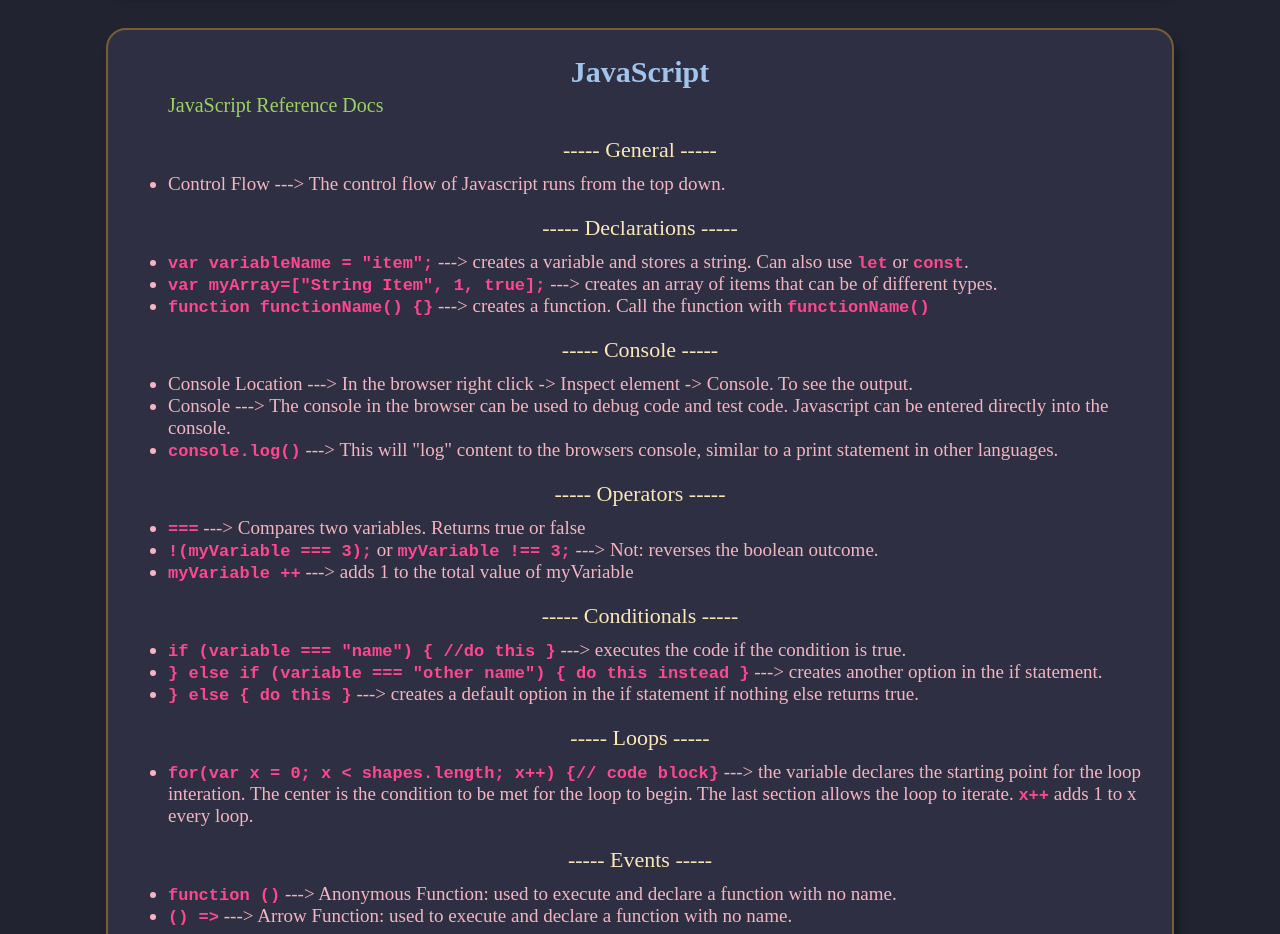
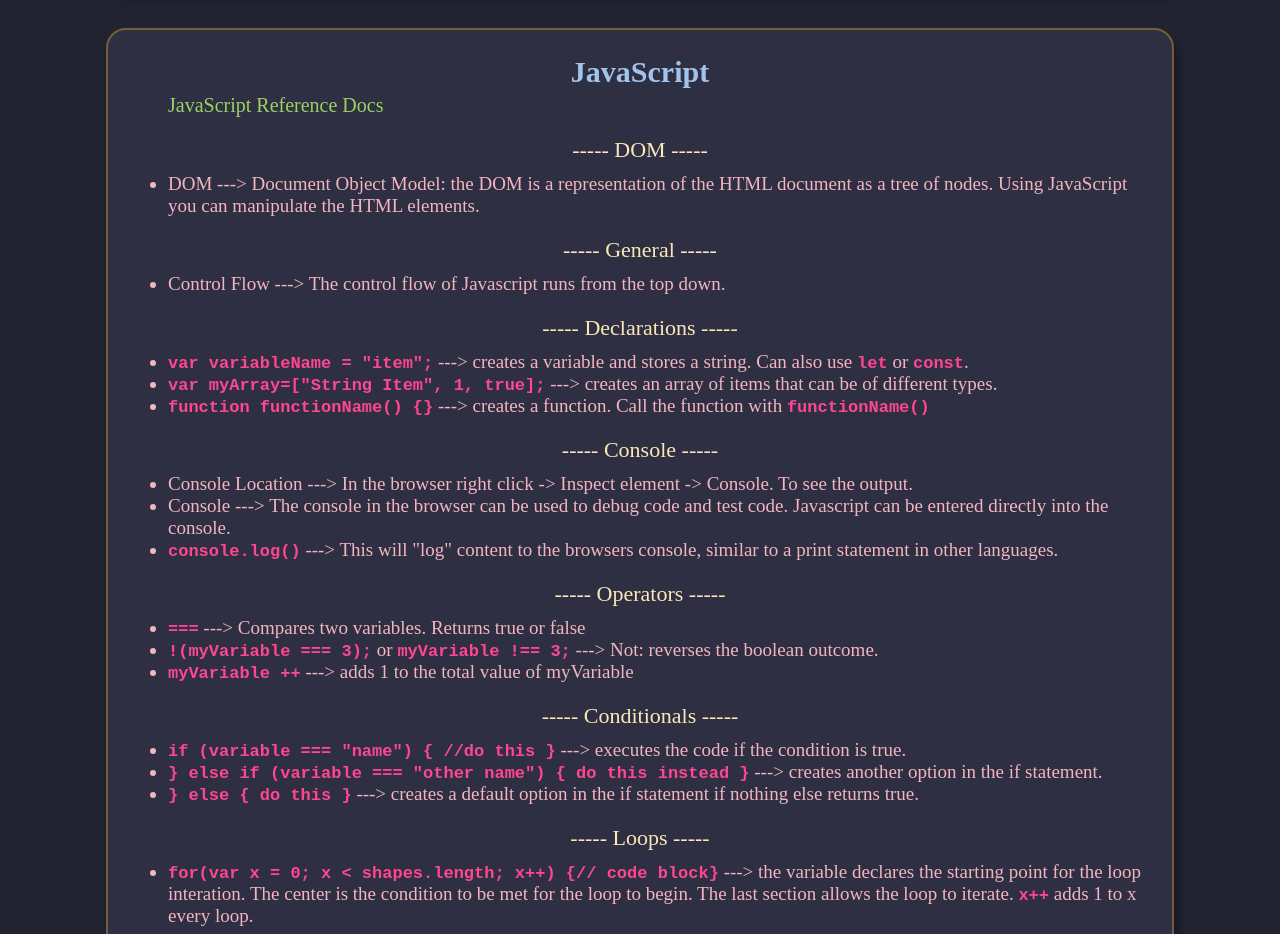
Before and after one commit to Korrin-F/prework-study-guide, a plain HTML site: page index.html in a window 1280 px wide. Shown: the part 4900-5834 px from the top of the page. Drawn offline with Linux system fonts and the light colour scheme.

Commit message:
added DOM to Javascript section. Cleaned up the notes

```diff
--- a/index.html
+++ b/index.html
@@ -211,34 +211,47 @@
 
         </ul>
       </section>
-
+      <!-- ----------------- -->
+      <!-- JAVASCRIPT NOTES -->
+      <!-- ----------------- -->
       <section class="card" id="javascript-section">
         <h2>JavaScript</h2>
         <ul>
           <a href="https://developer.mozilla.org/en-US/docs/Web/JavaScript">JavaScript Reference Docs</a>
+
+          <p>----- DOM -----</p>
+          <li>DOM   ---> Document Object Model: the DOM is a representation of the HTML document as a tree of nodes. Using JavaScript you can manipulate the HTML elements.</li>
+
           <p>----- General -----</p>
           <li>Control Flow   ---> The control flow of Javascript runs from the top down.</li>
+
           <p>----- Declarations -----</p>
           <li><strong>var variableName = "item";</strong>    ---> creates a variable and stores a string. Can also use <strong>let</strong> or <strong>const</strong>.</li>
           <li><strong>var myArray=["String Item", 1, true];</strong>   ---> creates an array of items that can be of different types.</li>
           <li><strong>function functionName() {}</strong>   ---> creates a function. Call the function with <strong>functionName()</strong></li>
+
           <p>----- Console -----</p>
           <li>Console Location   ---> In the browser right click -> Inspect element -> Console. To see the output.</li>
           <li>Console   ---> The console in the browser can be used to debug code and test code. Javascript can be entered directly into the console.</li>
           <li><strong>console.log()</strong>   ---> This will "log" content to the browsers console, similar to a print statement in other languages.</li>
+
           <p>----- Operators -----</p>
           <li><strong>===</strong>   ---> Compares two variables. Returns true or false</li>
           <li><strong>!(myVariable === 3);</strong> or <strong>myVariable !== 3;</strong>   ---> Not: reverses the boolean outcome.</li>
           <li><strong>myVariable ++</strong>   ---> adds 1 to the total value of myVariable</li>
+
           <p>----- Conditionals -----</p>
           <li><strong>if (variable === "name") { //do this }</strong>   ---> executes the code if the condition is true.</li>
           <li><strong>} else if (variable === "other name") { do this instead }</strong>   ---> creates another option in the if statement.</li>
           <li><strong>} else { do this }</strong>   ---> creates a default option in the if statement if nothing else returns true.</li>
+
           <p>----- Loops -----</p>
           <li><strong>for(var x = 0; x < shapes.length; x++) {// code block}</strong>   ---> the variable declares the starting point for the loop interation. The center is the condition to be met for the loop to begin. The last section allows the loop to iterate. <strong>x++</strong> adds 1 to x every loop.</li>
+
           <p>----- Events -----</p>
           <li><strong>function ()</strong>   ---> Anonymous Function: used to execute and declare a function with no name.</li>
           <li><strong>() =></strong>   ---> Arrow Function: used to execute and declare a function with no name.</li>
+
           <p>----- Random -----</p>
           <li><strong>Math.random()</strong>   ---> returns a random number between 0 and 1.</li>
           <li><strong>Math.floor()</strong>   ---> rounds a number down to the nearest whole number.</li>
```
